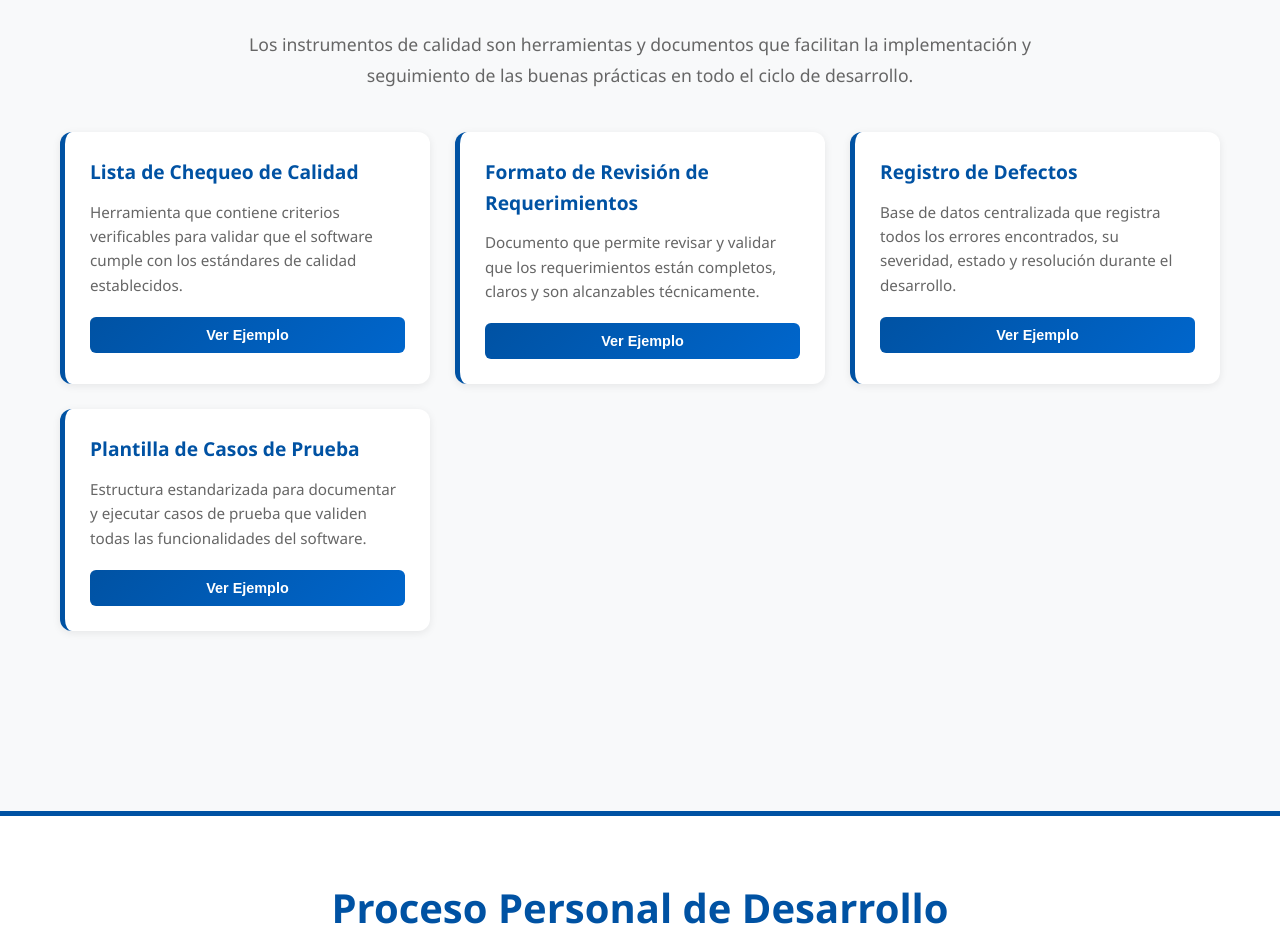
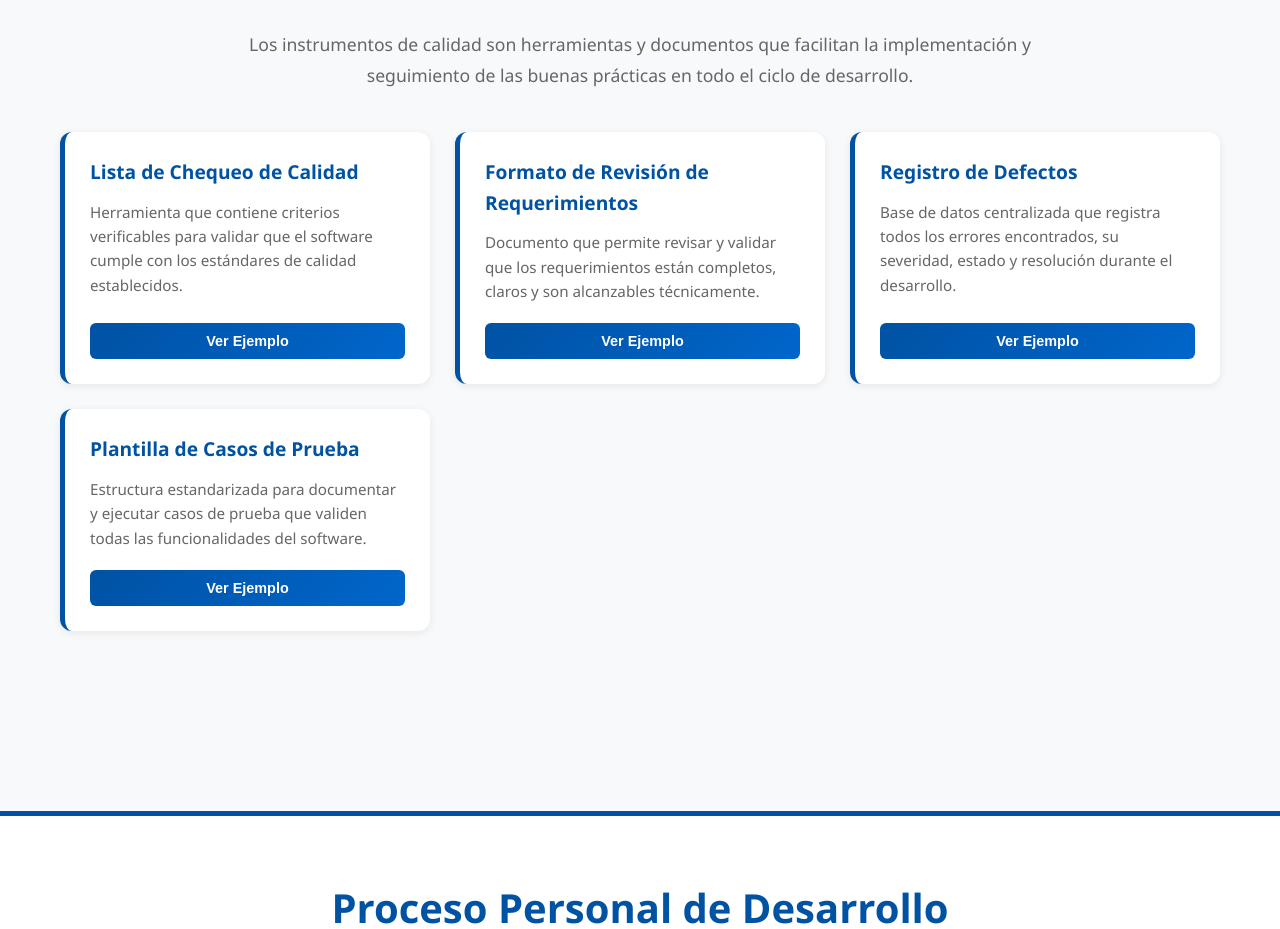
Before and after one commit to Rafael0896/instrumentos-calidad-software, a React (Vite) app: page / in a window 1280 px wide. Shown: the part 1204-2133 px from the top of the page. Built offline with nearby package versions, Linux system fonts and the light colour scheme.

Commit message:
modified, index.css

```diff
--- a/src/index.css
+++ b/src/index.css
@@ -265,6 +265,21 @@ section h2 {
     box-shadow: 0 2px 8px rgba(0, 0, 0, 0.08);
     transition: all 0.3s ease;
     border-left: 5px solid #0052a3;
+    display: flex;
+    flex-direction: column;
+    height: 100%;
+}
+
+.instrument-card > h3 {
+    margin-bottom: 12px;
+}
+
+.instrument-card > p {
+    flex-grow: 1;
+}
+
+.btn-example {
+    margin-top: auto;
 }
 
 .instrument-card:hover {
@@ -297,6 +312,7 @@ section h2 {
     font-weight: 600;
     transition: all 0.3s ease;
     width: 100%;
+    margin-top: auto;
 }
 
 .btn-example:hover {
@@ -316,16 +332,20 @@ section h2 {
     padding: 15px;
     border-radius: 8px;
     animation: slideDown 0.3s ease;
+    max-height: 500px;
+    overflow: hidden;
 }
 
 @keyframes slideDown {
     from {
         opacity: 0;
         max-height: 0;
+        margin-top: 0;
     }
     to {
         opacity: 1;
         max-height: 500px;
+        margin-top: 20px;
     }
 }
 
```
